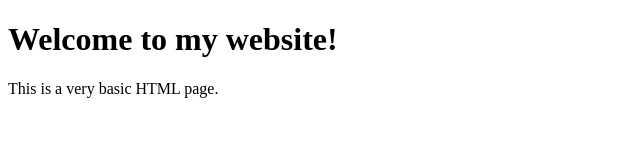
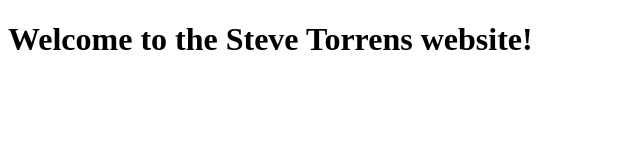
Before and after one commit to steve-dev90/static_test, a plain HTML site: page index.html in a window 1280 px wide. Shown: the whole page, without its empty margins (0-640 px from the left). Drawn offline with Linux system fonts and the light colour scheme.

Commit message:
Update index.html

```diff
--- a/index.html
+++ b/index.html
@@ -5,7 +5,6 @@
   <title>My Simple Website</title>
 </head>
 <body>
-  <h1>Welcome to my website!</h1>
-  <p>This is a very basic HTML page.</p>
+  <h1>Welcome to the Steve Torrens website!</h1>
 </body>
 </html>
```
